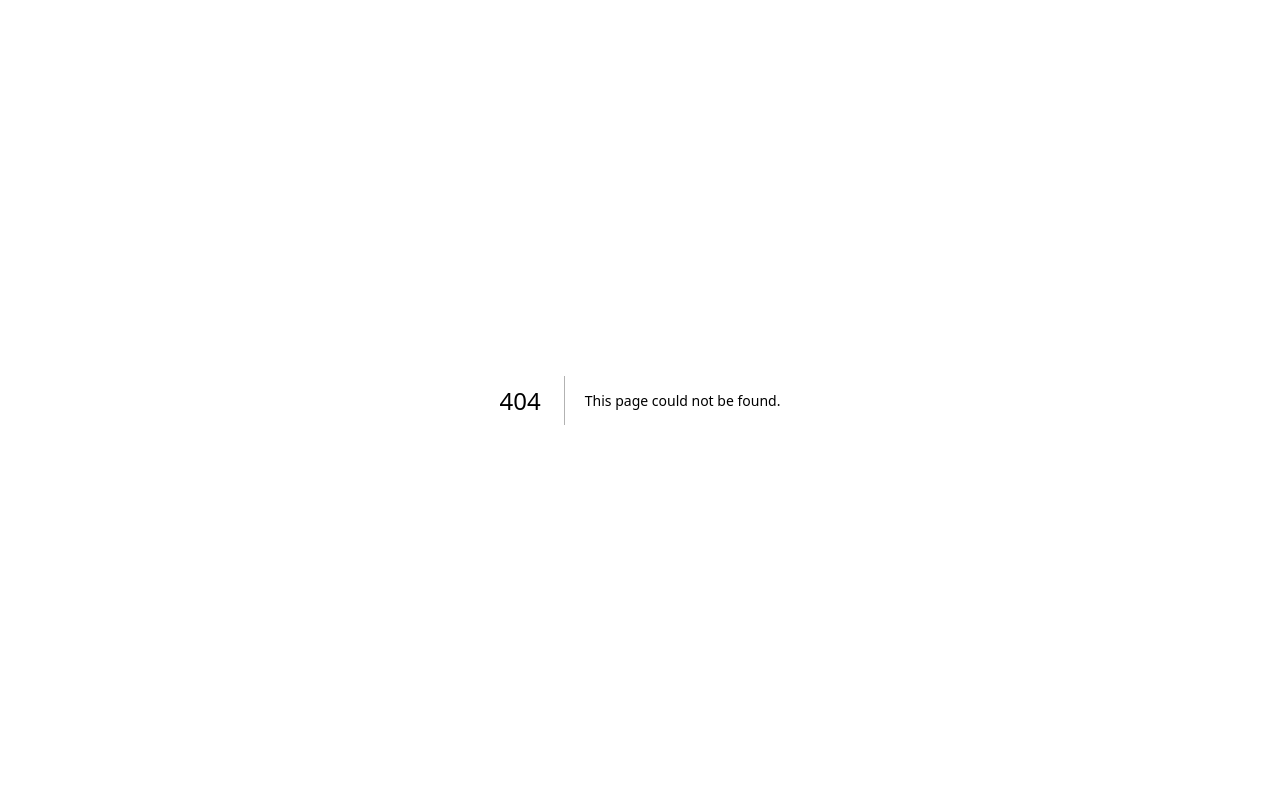
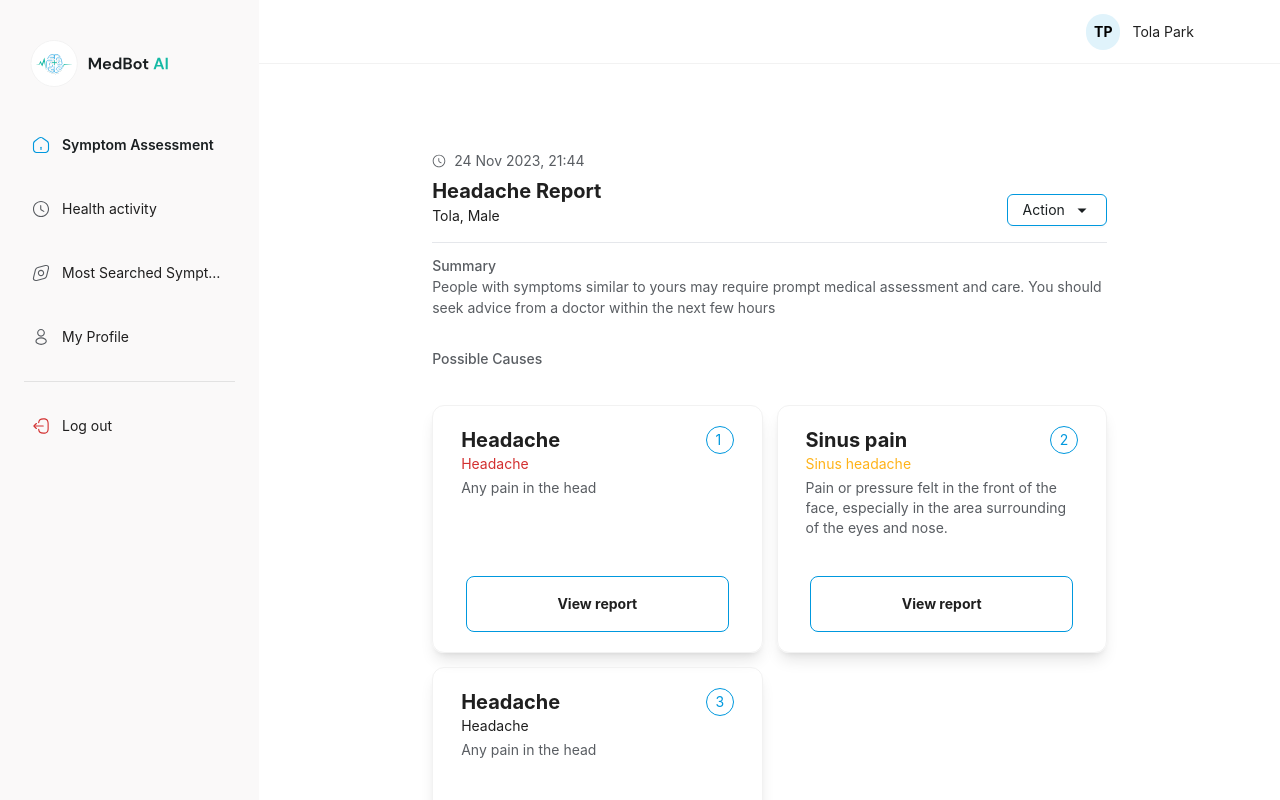
Before and after one commit to vermilion4/medbot-klusterthon-fe, a Next.js app: page /dashboard/health-activity/1 in a window 1280 px wide. Before the commit this address had no page. Shown: the top 800 px of the page. Built offline with nearby package versions, Linux system fonts and the light colour scheme.

Commit message:
Feat: Add health report

```diff
--- /dev/null
+++ b/src/components/Dashboard/Card.jsx
@@ -0,0 +1,39 @@
+import Image from 'next/image';
+import Button from '../shared/Button';
+
+const HealthCard = ({ activity }) => {
+  const { id, issue, sub, date, description, severity } = activity;
+  return (
+    <div className='px-7 h-[248px] py-5 rounded-xl shadow-lg border border-grey-50 flex flex-col items-start relative'>
+      <div className='flex justify-between items-start text-start w-full'>
+        <div>
+          {
+            date &&  <div className='flex items-center gap-2 mb-[5.5px]'>
+            <Image src='/activity.svg' width={14} height={14} alt='clock' />
+            <p className='text-subdued'>{date}</p>
+          </div>
+          }
+          <h3 className='text-xl font-bold'>{issue}</h3>
+          <p className={` ${severity === 'high' ? 'text-critical-100' : severity === 'mid' ? 'text-warning-100' : severity === 'low' ? 'text-supportive-100' : 'text-secondary'} text-sm mb-1`}>{sub}</p>
+
+        </div>
+        {
+          date ? <Image src='/trash.svg' width={18} height={18} alt='trash' /> : <div className='text-primary border border-primary rounded-full w-7 h-7 px-[9px] py-[2px]'>{id}</div>
+        }
+
+      </div>
+
+      <p className='text-subdued text-sm text-start line-clamp-3'>
+        {description}
+      </p>
+      <Button
+        outlined
+        text='View report'
+        className={'w-[80%] mx-auto !absolute bottom-5 left-0 right-0'}
+        routeTo={`health-activity/${id}`}
+      />
+    </div>
+  );
+};
+
+export default HealthCard;
--- a/src/components/shared/Button.jsx
+++ b/src/components/shared/Button.jsx
@@ -10,15 +10,34 @@ const Button = ({
   htmlType,
   loading,
   rightIcon,
-  clickFunction
+  clickFunction,
+  queryParams
 }) => {
   const { push } = useRouter();
+
+  const handleButtonClick = () => {
+    if (routeTo) {
+      // Check if queryParams is provided
+      if (queryParams) {
+        // If queryParams is an object, add it to the route
+        push({
+          pathname: routeTo,
+          query: queryParams,
+        });
+      } else {
+        // Otherwise, navigate to the route without query parameters
+        push(routeTo);
+      }
+    }
+
+    // Call clickFunction if provided
+    clickFunction && clickFunction();
+  };
+
   return (
     <button
       type={htmlType}
-      onClick={() => {
-        routeTo && push(routeTo)
-      clickFunction && clickFunction()}}
+      onClick={handleButtonClick}
       className={`${
         primary && 'bg-primary text-white hover:bg-primary-hover'
       } ${
--- a/src/data/healthActivity.js
+++ b/src/data/healthActivity.js
@@ -21,3 +21,27 @@ export const healthActivity = [
     description: 'Any pain in the head'
   },
 ]
+
+export const possibleCause = [
+  {
+    id: 1,
+    issue: 'Headache',
+    sub: 'Headache',
+    description: 'Any pain in the head',
+    severity: 'high'
+  },
+  {
+    id: 2,
+    issue: 'Sinus pain',
+    sub: 'Sinus headache',
+    description: 'Pain or pressure felt in the front of the face, especially in the area surrounding of the eyes and nose.',
+    severity: 'mid'
+  },
+  {
+    id: 3,
+    issue: 'Headache',
+    sub: 'Headache',
+    description: 'Any pain in the head',
+    severity: 'low'
+  },
+]
--- a/src/layouts/DashboardLayout.jsx
+++ b/src/layouts/DashboardLayout.jsx
@@ -75,6 +75,9 @@ const DashboardLayout = ({ children }) => {
     if (selectedItem) {
       setSelectedKeys(selectedItem?.id);
     }
+    else {
+      setSelectedKeys((prev)=> prev)
+    }
   }, []);
 
   return (
@@ -84,10 +87,10 @@ const DashboardLayout = ({ children }) => {
         breakpoint='lg'
         collapsedWidth='80px'
         onBreakpoint={(broken) => {
-          console.log(broken);
+          // console.log(broken);
         }}
         onCollapse={(collapsed, type) => {
-          console.log(collapsed, type);
+          // console.log(collapsed, type);
         }}>
         {isLargeScreen ? (
           <Image
--- a/src/pages/dashboard/health-activity.jsx
+++ /dev/null
@@ -1,39 +0,0 @@
-import Button from '@/components/shared/Button';
-import { healthActivity } from '@/data/healthActivity';
-import DashboardLayout from '@/layouts/DashboardLayout';
-import Image from 'next/image';
-
-const HealthActivity = () => {
-  return (
-    <DashboardLayout>
-      <div className='w-[70%] mx-auto'>
-        <h2 className='mb-6 text-start text-xl'>Health activities</h2>
-        <div className='grid grid-cols-1 md:grid-cols-2 xl:grid-cols-3 gap-[14px]'>
-          {healthActivity?.map(({ id, issue, sub, date, description }) => (
-            <div
-              key={id}
-              className='px-7 h-[248px] py-5 rounded-xl shadow-lg border border-grey-50 flex flex-col items-start relative'>
-              <div className='flex items-center gap-2 mb-[5.5px]'>
-                <Image src='/activity.svg' width={14} height={14} alt='clock' />
-                <p className='text-subdued'>{date}</p>
-              </div>
-
-              <h3 className='text-xl font-bold'>{issue}</h3>
-              <p className='text-secondary text-sm mb-1'>{sub}</p>
-              <p className='text-subdued text-sm text-start line-clamp-3'>
-                {description}
-              </p>
-              <Button
-                outlined
-                text='View report'
-                className={'w-[90%] mx-auto !absolute bottom-5 left-0 right-0'}
-              />
-            </div>
-          ))}
-        </div>
-      </div>
-    </DashboardLayout>
-  );
-};
-
-export default HealthActivity;
--- /dev/null
+++ b/src/pages/dashboard/health-activity/[id].jsx
@@ -0,0 +1,80 @@
+import HealthCard from '@/components/Dashboard/Card';
+import { possibleCause } from '@/data/healthActivity';
+import DashboardLayout from '@/layouts/DashboardLayout';
+import { Button, Dropdown, Space } from 'antd';
+import Image from 'next/image';
+import { useRouter } from 'next/router';
+
+const HealthReport = () => {
+  const { query } = useRouter();
+  const { id } = query;
+
+  const handleMenuClick = (e) => {
+    console.log('click', e);
+  };
+
+  const items = [
+    {
+      label: 'Share Report',
+      key: '1',
+      icon: <Image src={'/symptom.svg'} width={18} height={18} alt='icon' />,
+    },
+    {
+      label: 'Delete Report',
+      key: '2',
+      icon: <Image src={'/symptom.svg'} width={18} height={18} alt='icon' />,
+    },
+    {
+      label: 'Download Report',
+      key: '3',
+      icon: <Image src={'/symptom.svg'} width={18} height={18} alt='icon' />,
+    },
+  ];
+  const menuProps = {
+    items,
+    onClick: handleMenuClick,
+  };
+
+  return (
+    <DashboardLayout>
+      <div className='w-[75vw] px-5 overflow-x-hidden lg:w-[70%] mx-auto text-start'>
+        <div className='flex items-center gap-2 mb-[5.5px]'>
+          <Image src='/activity.svg' width={14} height={14} alt='clock' />
+          <p className='text-subdued'>24 Nov 2023, 21:44</p>
+        </div>
+        <div className='flex justify-between items-end mb-4'>
+          <div>
+            <h3 className='text-xl font-bold'>Headache Report</h3>
+            <p>Tola, Male</p>
+          </div>
+          <Dropdown menu={menuProps}>
+            <Button>
+              <Space>
+                Action
+                <Image
+                  src={'/dropdownBtn.svg'}
+                  width={18}
+                  height={18}
+                  alt='icon'
+                />
+              </Space>
+            </Button>
+          </Dropdown>
+        </div>
+        <hr />
+        <div className='mt-3 text-subdued mb-[30px]'>
+        <h3 className='font-medium'>Summary</h3>
+        <p>People with symptoms similar to yours may require prompt medical assessment and care. You should seek advice from a doctor within the next few hours</p>
+        </div>
+        <h3 className='text-subdued font-medium mb-4'>Possible Causes</h3>
+        <div className='py-5 grid grid-cols-1 md:grid-cols-2 2xl:grid-cols-3 gap-[14px]'>
+          {possibleCause?.map((cause) => (
+          <HealthCard activity={cause} />
+          ))}
+        </div>
+      </div>
+    </DashboardLayout>
+  );
+};
+
+export default HealthReport;
--- /dev/null
+++ b/src/pages/dashboard/health-activity/index.jsx
@@ -0,0 +1,22 @@
+import HealthCard from '@/components/Dashboard/Card';
+import Button from '@/components/shared/Button';
+import { healthActivity } from '@/data/healthActivity';
+import DashboardLayout from '@/layouts/DashboardLayout';
+import Image from 'next/image';
+
+const HealthActivity = () => {
+  return (
+    <DashboardLayout>
+      <div className='w-[75vw] px-5 overflow-x-hidden lg:w-[70%] mx-auto'>
+        <h2 className='mb-1 text-start text-xl'>Health activities</h2>
+        <div className='py-5 grid grid-cols-1 md:grid-cols-2 2xl:grid-cols-3 gap-[14px]'>
+          {healthActivity?.map((activity) => (
+          <HealthCard activity={activity} />
+          ))}
+        </div>
+      </div>
+    </DashboardLayout>
+  );
+};
+
+export default HealthActivity;
```
Also changed, not shown: public/dropdownBtn.svg (added), public/trash.svg (added).
